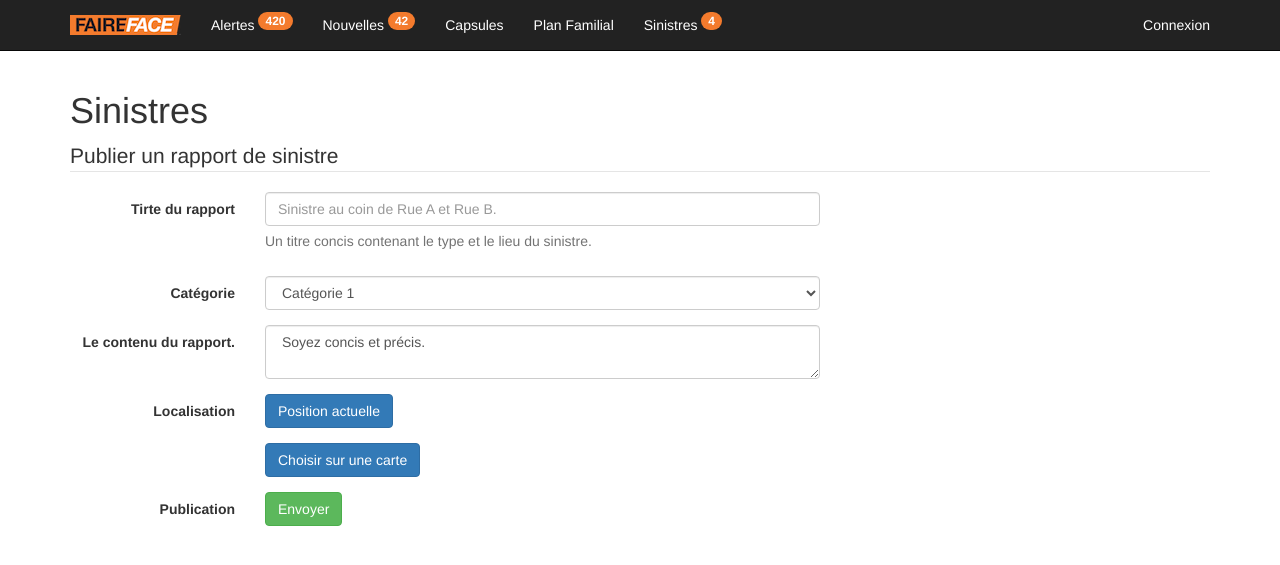
After one commit to LeYvan/potential-robot, a PHP site: page /sinistres/ajouter.php in a window 1280 px wide. The commit adds this page. Shown: the top 565 px of the page. Run offline with PHP 8.4, Linux system fonts and the light colour scheme; some libraries are stand-ins or nearby versions.

Commit message:
Ajout de connexion.php, sinistres/ajouter.php. MAJ de la BD (avec les storedprocs du 8 janvier). Corrections mineures dans bd.php et conseiller.php

```diff
--- a/bd/bd.php
+++ b/bd/bd.php
@@ -4,7 +4,7 @@
 
 	public class BD
 	{
-		private $connBD = NULL
+		private $connBD = NULL;
 
 		public function connexion
 		{
@@ -23,10 +23,6 @@
 					exit( "Erreur lors de la connexion à la BD :<br />\n" .  $e->getMessage() );
 				}
 			}
-			else
-			{
-				$this->connBD = $connBD
-			}
 
 			return $connBD
 		}
--- /dev/null
+++ b/sinistres/ajouter.php
@@ -0,0 +1,75 @@
+<?php
+$base = "../";
+$titre = "Sinistres";
+require_once($base."include/header.php");
+?>
+
+<div id="page" class="container">
+<h1>Sinistres</h1>
+
+<form class="form-horizontal">
+<fieldset>
+
+<!-- Form Name -->
+<legend>Publier un rapport de sinistre</legend>
+
+<!-- Text input-->
+<div class="form-group">
+  <label class="col-md-2 control-label" for="txtTitre">Tirte du rapport</label>
+  <div class="col-md-6">
+  <input id="txtTitre" name="txtTitre" type="text" placeholder="Sinistre au coin de Rue A et Rue B." class="form-control input-md" required="">
+  <span class="help-block">Un titre concis contenant le type et le lieu du sinistre.</span>
+  </div>
+</div>
+
+<!-- Select Basic -->
+<div class="form-group">
+  <label class="col-md-2 control-label" for="txtCategorie">Catégorie</label>
+  <div class="col-md-6">
+    <select id="txtCategorie" name="txtCategorie" class="form-control">
+      <option value="val1">Catégorie 1</option>
+      <option value="val2">Catégorie 2</option>
+      <option value="val3">Catégorie 3</option>
+      <option value="val4">Catégorie 4</option>
+    </select>
+  </div>
+</div>
+
+<!-- Textarea -->
+<div class="form-group">
+  <label class="col-md-2 control-label" for="txtDescription">Le contenu du rapport.</label>
+  <div class="col-md-6">
+    <textarea class="form-control" id="txtDescription" name="txtDescription"> Soyez concis et précis.</textarea>
+  </div>
+</div>
+
+<!-- Button -->
+<div class="form-group">
+  <label class="col-md-2 control-label" for="cmdGetGeoPos">Localisation</label>
+  <div class="col-md-6">
+    <button id="cmdGetGeoPos" name="cmdGetGeoPos" class="btn btn-primary">Position actuelle</button>
+  </div>
+</div>
+
+<!-- Button -->
+<div class="form-group">
+  <label class="col-md-2 control-label" for="cmdChoisirGeoPos"></label>
+  <div class="col-md-6">
+    <button id="cmdChoisirGeoPos" name="cmdChoisirGeoPos" class="btn btn-primary">Choisir sur une carte</button>
+  </div>
+</div>
+
+<!-- Button -->
+<div class="form-group">
+  <label class="col-md-2 control-label" for="cmdEnvoyer">Publication</label>
+  <div class="col-md-6">
+    <button id="cmdEnvoyer" name="cmdEnvoyer" class="btn btn-success">Envoyer</button>
+  </div>
+</div>
+
+</fieldset>
+</form>
+</div>
+<?php
+require_once($base."include/footer.php");
+?>
--- a/sinistres/index.php
+++ b/sinistres/index.php
@@ -5,6 +5,9 @@ require_once($base."include/header.php");
 ?>
   	<div id="page" class="container">
 		<h1>Sinistres</h1>
+  		<div class="panel">
+  			<a href="/sinistres/ajouter.php"><h4><span class="label label-warning"><span class="glyphicon glyphicon glyphicon-plus" aria-hidden="true"></span>Publier un noueau rapport</span></h4></a>
+  		</div>
   		<div class="row">
 			<div class="col-md-3 col-md-push-9">
 				<div class="list-group">
```
Also changed, not shown: bd/faireface.sql (+36 -33 lines), connexion/connexion.php (added, +49 -0 lines), conseiller/conseiller.php (+34 -2 lines).
